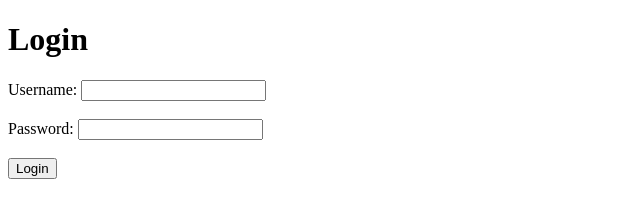
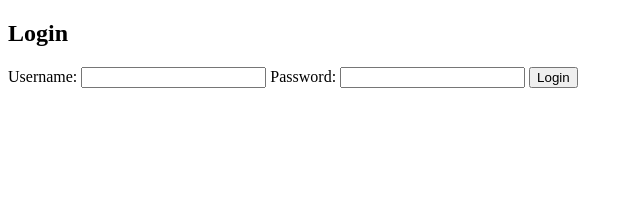
Before and after one commit to AbhayRjvanshi/quiz-up, a plain HTML site: page login.html in a window 1280 px wide. Shown: the whole page, without its empty margins (0-640 px from the left). Drawn offline with Linux system fonts and the light colour scheme.

Commit message:
Update login.html
Login page

```diff
--- a/login.html
+++ b/login.html
@@ -1,17 +1,21 @@
 <!DOCTYPE html>
 <html lang="en">
 <head>
+    <meta charset="UTF-8">
+    <meta name="viewport" content="width=device-width, initial-scale=1.0">
     <title>Login</title>
-    <script src="login.js" defer></script>
+    <link rel="stylesheet" href="styles.css">
 </head>
 <body>
-    <h1>Login</h1>
-    <form onsubmit="login(); return false;">
-        <label for="username">Username:</label>
-        <input type="text" id="username" required><br><br>
-        <label for="password">Password:</label>
-        <input type="password" id="password" required><br><br>
-        <button type="submit">Login</button>
-    </form>
+    <div class="form-page-container">
+        <h2>Login</h2>
+        <form action="login.cgi" method="post">
+            <label for="username">Username:</label>
+            <input type="text" id="username" name="username" required>
+            <label for="password">Password:</label>
+            <input type="password" id="password" name="password" required>
+            <button type="submit">Login</button>
+        </form>
+    </div>
 </body>
 </html>
```
